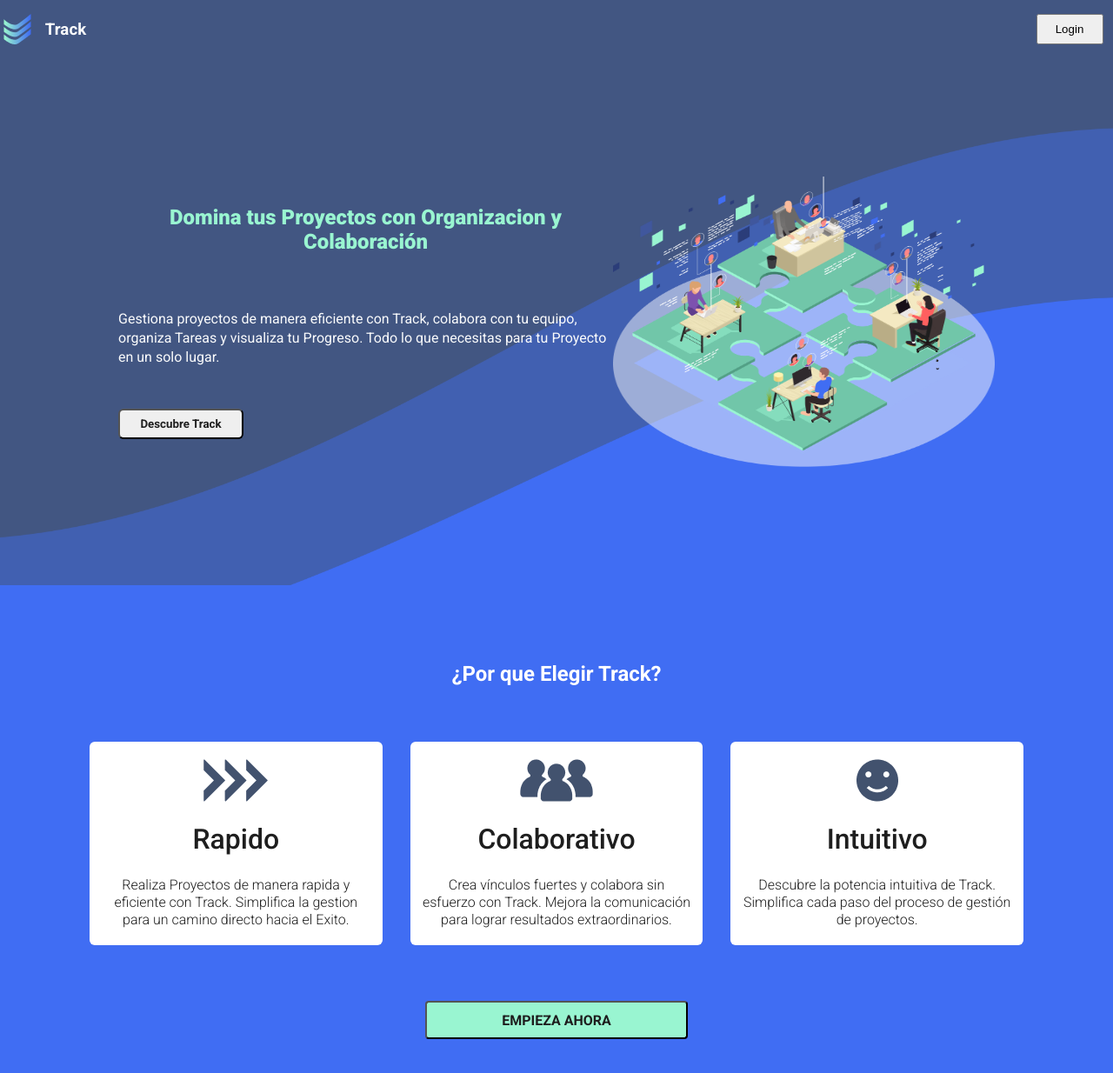
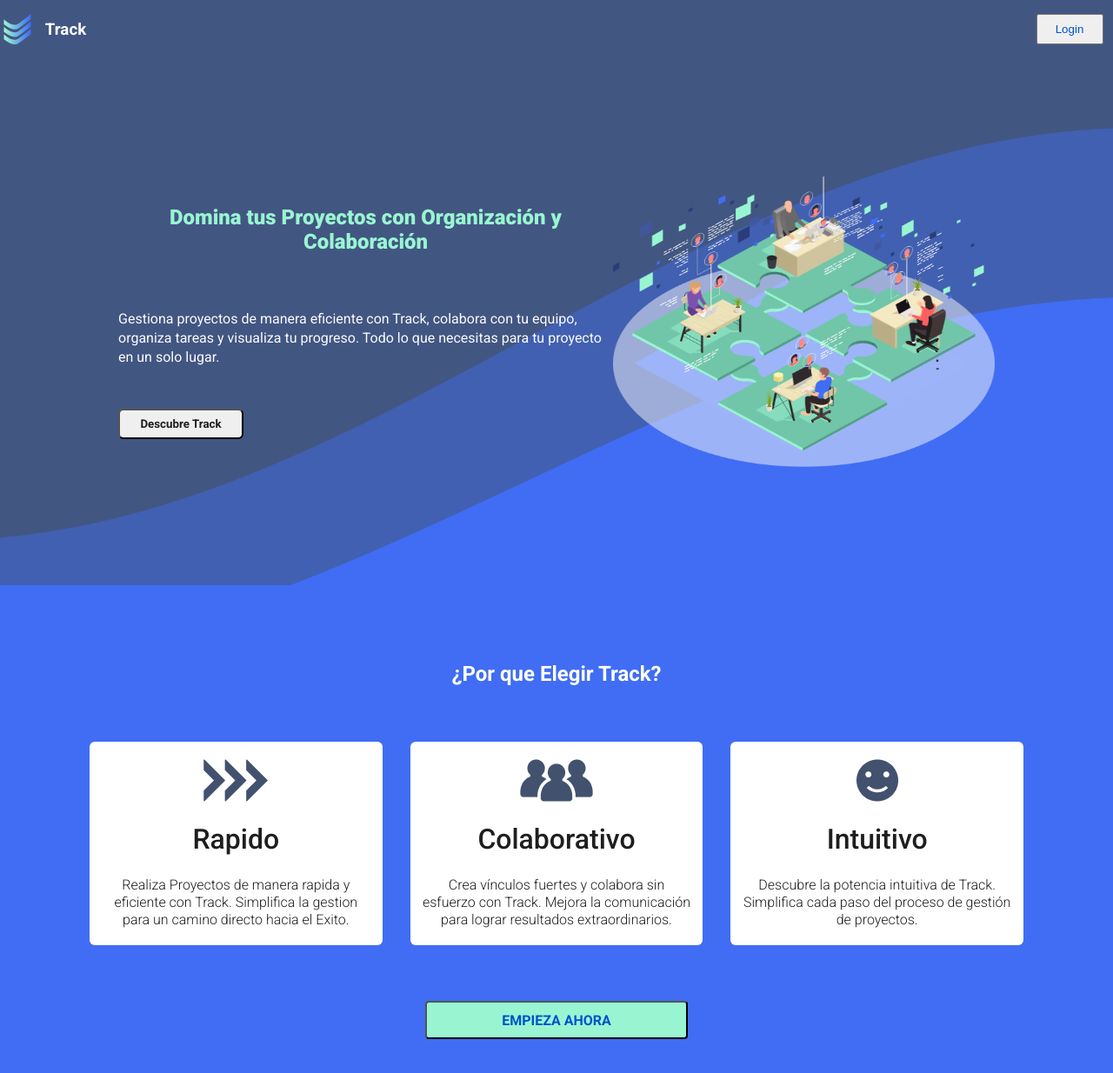
Before and after one commit to No-Country/S12-15-T-Java-React, a Next.js app in the folder frontend/: page / in a window 1280 px wide. Shown: the top 1234 px of the page at 87% size. Built offline with nearby package versions, Linux system fonts and the light colour scheme.

Commit message:
fix: links added  on landing page

```diff
--- a/frontend/src/components/Landing/Banner.jsx
+++ b/frontend/src/components/Landing/Banner.jsx
@@ -1,21 +1,23 @@
+import Link from 'next/link';
+
 function Banner() {
 	return (
 		<div className="banner-contenedorGral">
 			<div className="banner-contenido">
 				<div className="contenedor-h2-p-button">
 					<h2 className="subtitulo">
-						Domina tus Proyectos con Organizacion y Colaboración
+						Domina tus Proyectos con Organización y Colaboración
 					</h2>
 
 					<p className="banner-txt">
 						Gestiona proyectos de manera eficiente con Track, colabora con tu
-						equipo, organiza Tareas y visualiza tu Progreso. Todo lo que
-						necesitas para tu Proyecto en un solo lugar.
+						equipo, organiza tareas y visualiza tu progreso. Todo lo que
+						necesitas para tu proyecto en un solo lugar.
 					</p>
-					<div className="btncont">
-						<button className="bescubre-btn" type="submit">
-							Descubre Track
-						</button>
+					<div className="btn-cont">
+						<Link href={'/register'}>
+							<button className="descubre-btn">Descubre Track</button>
+						</Link>
 					</div>
 				</div>
 
--- a/frontend/src/components/Landing/Banner2.jsx
+++ b/frontend/src/components/Landing/Banner2.jsx
@@ -1,3 +1,5 @@
+import Link from 'next/link';
+
 function Banner2() {
 	return (
 		<div className="Banner2-contenedorGral">
@@ -31,7 +33,7 @@ function Banner2() {
 				</div>
 
 				<button type="submit" className="empiezaBtn">
-					Empieza ahora
+					<Link href={'/register'}>Empieza ahora</Link>
 				</button>
 			</div>
 		</div>
--- a/frontend/src/components/Landing/LandNav.jsx
+++ b/frontend/src/components/Landing/LandNav.jsx
@@ -1,4 +1,5 @@
 import '@/styles/Landing/LandNav.css';
+import Link from 'next/link';
 
 function LandNav() {
 	return (
@@ -13,7 +14,9 @@ function LandNav() {
 				</div>
 			</nav>
 			<div className="contenedorBotonLogin">
-				<button className="ll-btn">Login</button>
+				<button className="ll-btn">
+					<Link href={'/login'}>Login</Link>
+				</button>
 			</div>
 		</nav>
 	);
--- a/frontend/src/components/Navbar.jsx
+++ b/frontend/src/components/Navbar.jsx
@@ -31,9 +31,7 @@ function Navbar() {
 						checked={menuVisible}
 						onChange={toggleMenu}
 					/>
-					{/* <label htmlFor="btn-menu">
-						<img src="/images/Burguer.png" alt="" />
-					</label> */}
+
 					<div className="brg">
 						{/* contiene el burguer Button */}
 						<Burguer />
@@ -53,7 +51,7 @@ function Navbar() {
 						</ul>
 						<div className="btn-create">
 							{/* contiene el boton create */}
-							<Link href="/Crear" className="create">
+							<Link href="/crear" className="create">
 								Create
 							</Link>
 						</div>
--- a/frontend/src/styles/Landing/Banner.css
+++ b/frontend/src/styles/Landing/Banner.css
@@ -53,7 +53,7 @@
 	line-height: 22px;
 	word-wrap: break-word;
 }
-.bescubre-btn {
+.descubre-btn {
 	width: 144px;
 	height: 35px;
 	border-radius: 6px;
@@ -63,10 +63,9 @@
 	font-weight: 700;
 	word-wrap: break-word;
 }
-.btncont {
+.btn-cont {
 	width: 100%;
 	height: 35px;
 	display: flex;
 	justify-content: start;
-	align-items: center;
 }
--- a/frontend/src/styles/Landing/LandNav.css
+++ b/frontend/src/styles/Landing/LandNav.css
@@ -45,3 +45,8 @@
 	width: 77px;
 	height: 35px;
 }
+Link {
+	list-style: none;
+	text-decoration: none;
+	color: #030304;
+}
```
